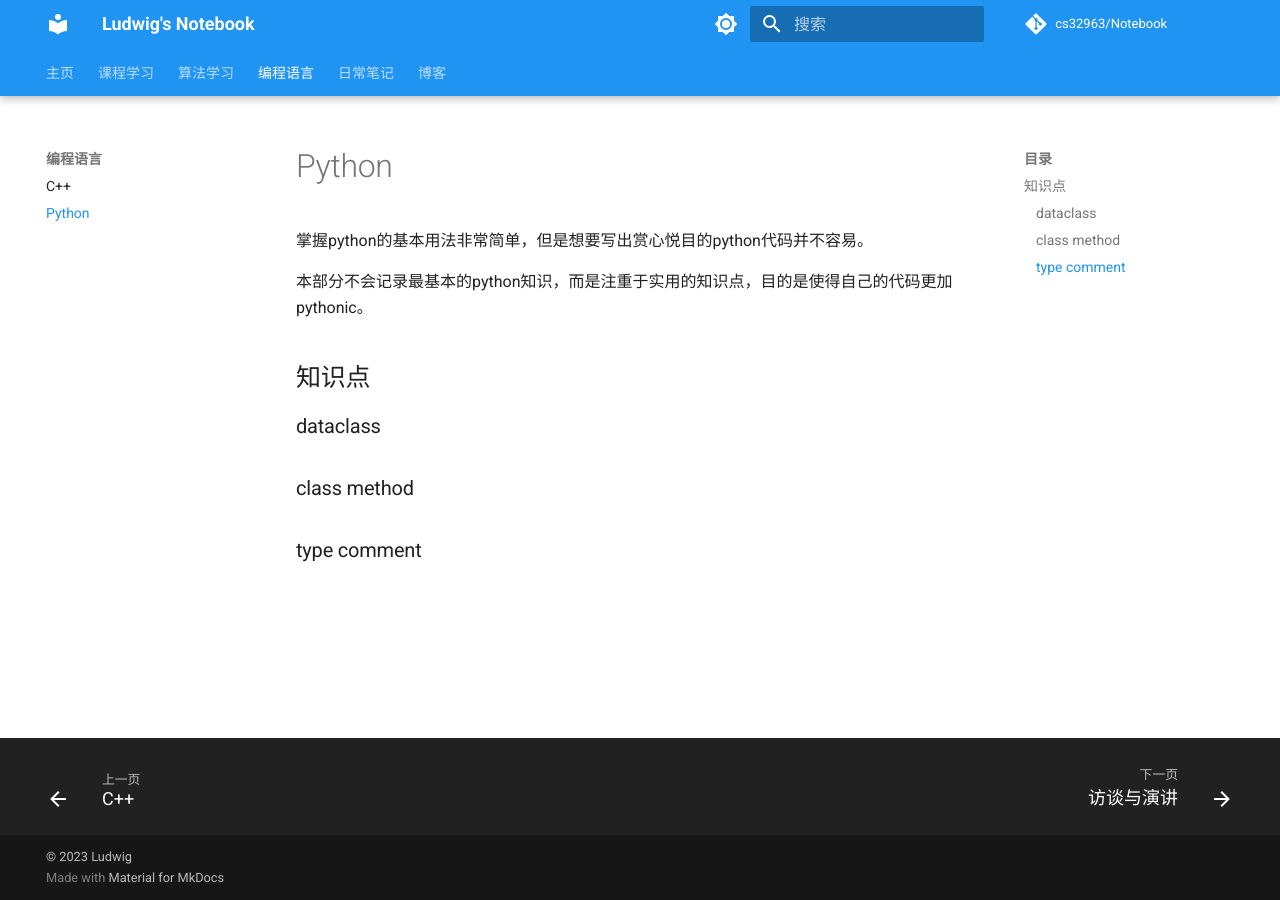
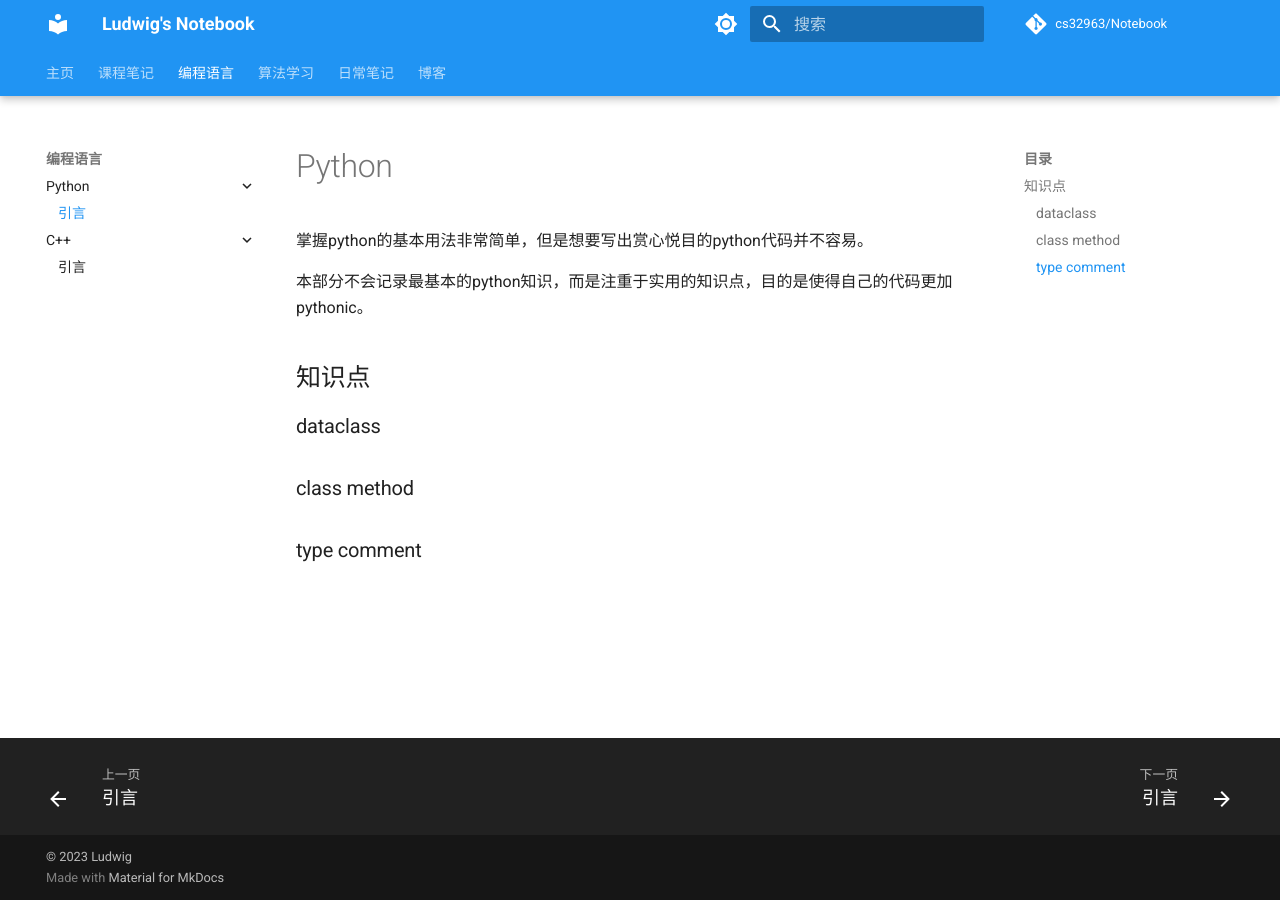
Before and after one commit to cs32963/Notebook, an MkDocs documentation site: the page built from docs/programming_languages/python/index.md, in a window 1280 px wide. Built offline with MkDocs 1.6.1 and Material for MkDocs 9.7.7, drawn with Linux system fonts in a browser that asks for light colours; comment, search, counter and statistics services are not loaded; some of the changed lines change nothing that is shown.

Commit message:
refactor: change notebook structure

```diff
--- a/mkdocs.yml
+++ b/mkdocs.yml
@@ -96,11 +96,16 @@ nav:
     - 写在前面: index.md
     - 学生生涯反思: retrospect.md
     - 如何成为优秀的算法工程师: become_better.md
-  - 课程学习:
+  - 课程笔记:
     - 计算机系统导论:
-      - 引言: notes/cs_intro/intro.md
+      - 引言: notes/cs_intro/index.md
     - 操作系统:
-      - 引言: notes/os/intro.md
+      - 引言: notes/os/index.md
+  - 编程语言:
+    - Python:
+      - 引言: programming_languages/python/index.md
+    - C++:
+      - 引言: programming_languages/c++/index.md
   - 算法学习:
     - 坚持刷算法题的好处: algorithms/index.md
     - 学习路线: algorithms/roadmap.md
@@ -119,9 +124,6 @@ nav:
     - 题单:
       - Codeforces: algorithms/codeforces_problem_list.md
       - LeetCode: algorithms/leetcode_problem_list.md
-  - 编程语言:
-    - C++: programming_languages/c++.md
-    - Python: programming_languages/python.md
   - 日常笔记:
     - 访谈与演讲: regular/talks.md
   - 博客:
```
Also changed, not shown: docs/notes/cs_intro/index.md (renamed from docs/notes/cs_intro/intro.md), docs/notes/os/index.md (renamed from docs/notes/os/intro.md), docs/programming_languages/c++/index.md (renamed from docs/programming_languages/c++.md), docs/programming_languages/python/index.md (renamed from docs/programming_languages/python.md).
